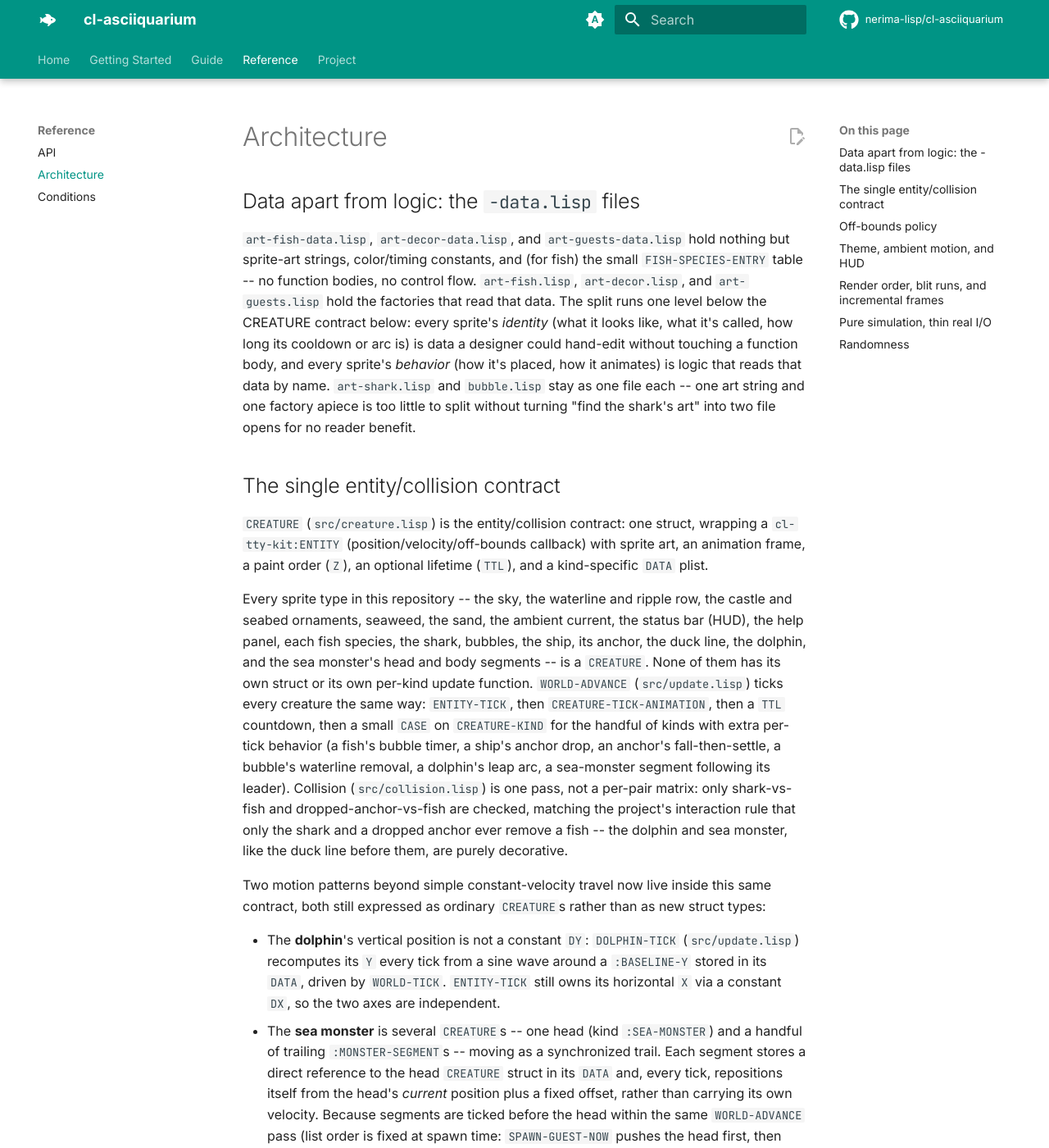
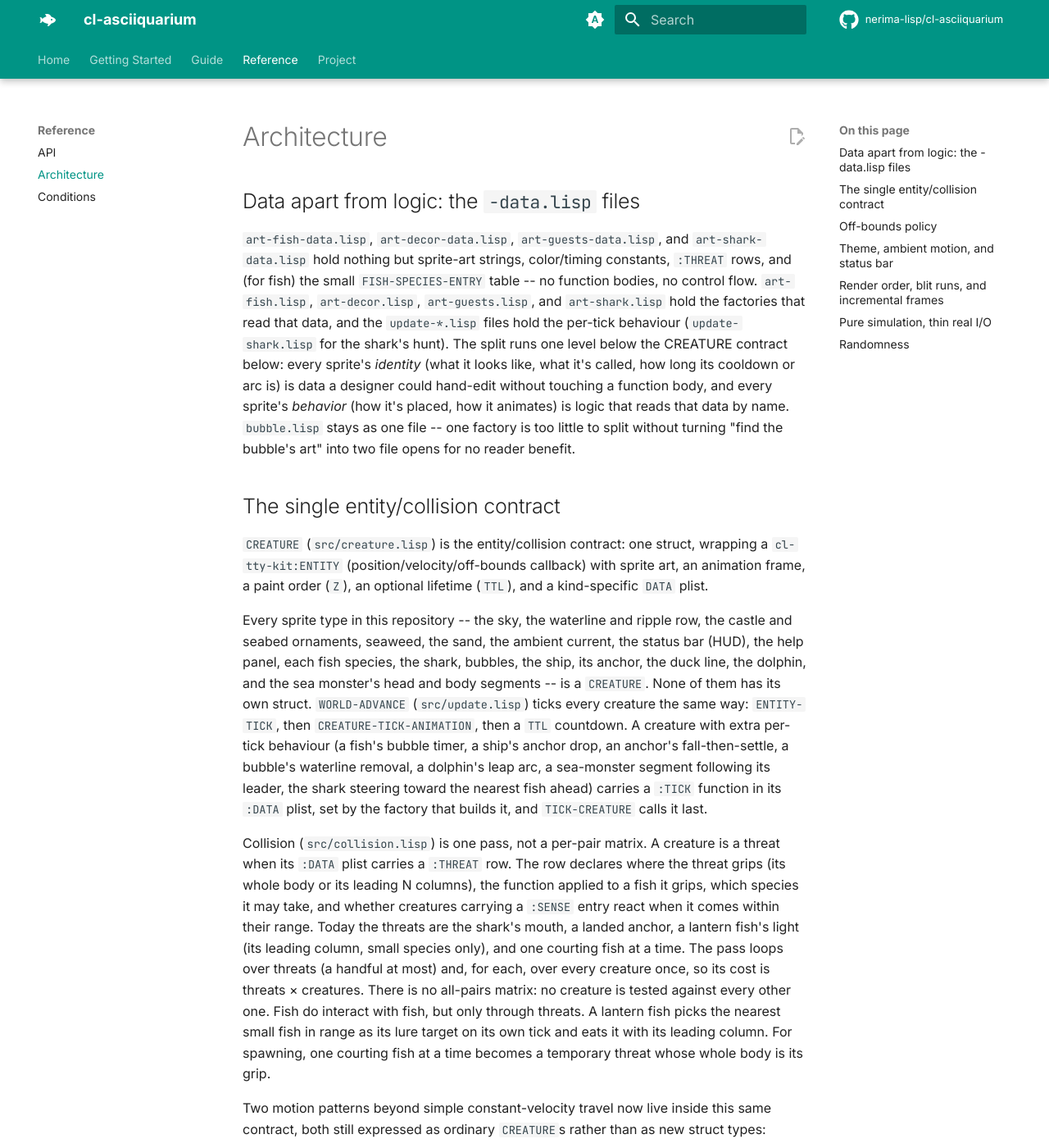
Before and after one commit to nerima-lisp/cl-asciiquarium, an MkDocs documentation site: the page built from docs/src/reference/architecture.md, in a window 1280 px wide and 1400 px high. Shown: the whole window at 82% size. Built offline with MkDocs 1.6.1 and Material for MkDocs 9.7.7, drawn with Linux system fonts in a browser that asks for light colours; comment, search, counter and statistics services are not loaded; some of the changed text lies outside the part shown.

Commit message:
feat: wire creature interactions into the build, keys, and docs
Load the shark, fish, school, and brood files, bind the c key to spawn a
school when the tank has room, list it in the help panel, add integration
tests across the interactions, and document the threat rows, schools,
spawning, refills, --max-fish, and --calm.

```diff
--- a/docs/src/reference/architecture.md
+++ b/docs/src/reference/architecture.md
@@ -2,18 +2,19 @@
 
 ## Data apart from logic: the `-data.lisp` files
 
-`art-fish-data.lisp`, `art-decor-data.lisp`, and `art-guests-data.lisp` hold
-nothing but sprite-art strings, color/timing constants, and (for fish) the
-small `FISH-SPECIES-ENTRY` table -- no function bodies, no control flow.
-`art-fish.lisp`, `art-decor.lisp`, and `art-guests.lisp` hold the factories
-that read that data. The split runs one level below the CREATURE contract
+`art-fish-data.lisp`, `art-decor-data.lisp`, `art-guests-data.lisp`, and
+`art-shark-data.lisp` hold nothing but sprite-art strings, color/timing
+constants, `:THREAT` rows, and (for fish) the small `FISH-SPECIES-ENTRY` table
+-- no function bodies, no control flow. `art-fish.lisp`, `art-decor.lisp`,
+`art-guests.lisp`, and `art-shark.lisp` hold the factories that read that
+data, and the `update-*.lisp` files hold the per-tick behaviour (`update-shark.lisp`
+for the shark's hunt). The split runs one level below the CREATURE contract
 below: every sprite's *identity* (what it looks like, what it's called, how
 long its cooldown or arc is) is data a designer could hand-edit without
 touching a function body, and every sprite's *behavior* (how it's placed,
-how it animates) is logic that reads that data by name. `art-shark.lisp` and
-`bubble.lisp` stay as one file each -- one art string and one factory apiece
-is too little to split without turning "find the shark's art" into two file
-opens for no reader benefit.
+how it animates) is logic that reads that data by name. `bubble.lisp` stays
+as one file -- one factory is too little to split without turning "find the
+bubble's art" into two file opens for no reader benefit.
 
 ## The single entity/collision contract
 
@@ -27,18 +28,29 @@ Every sprite type in this repository -- the sky, the waterline and ripple row,
 the castle and seabed ornaments, seaweed, the sand, the ambient current, the
 status bar (HUD), the help panel, each fish species, the shark, bubbles, the ship,
 its anchor, the duck line, the dolphin, and the sea monster's head and body
-segments -- is a `CREATURE`. None of them has its own struct or its own
-per-kind update function.
+segments -- is a `CREATURE`. None of them has its own struct.
 `WORLD-ADVANCE` (`src/update.lisp`) ticks every creature the same way:
-`ENTITY-TICK`, then `CREATURE-TICK-ANIMATION`, then a `TTL` countdown, then a
-small `CASE` on `CREATURE-KIND` for the handful of kinds with extra per-tick
-behavior (a fish's bubble timer, a ship's anchor drop, an anchor's
-fall-then-settle, a bubble's waterline removal, a dolphin's leap arc, a
-sea-monster segment following its leader). Collision (`src/collision.lisp`)
-is one pass, not a per-pair matrix: only shark-vs-fish and
-dropped-anchor-vs-fish are checked, matching the project's interaction rule
-that only the shark and a dropped anchor ever remove a fish -- the dolphin
-and sea monster, like the duck line before them, are purely decorative.
+`ENTITY-TICK`, then `CREATURE-TICK-ANIMATION`, then a `TTL` countdown. A
+creature with extra per-tick behaviour (a fish's bubble timer, a ship's anchor
+drop, an anchor's fall-then-settle, a bubble's waterline removal, a dolphin's
+leap arc, a sea-monster segment following its leader, the shark steering
+toward the nearest fish ahead) carries a `:TICK` function in its `:DATA` plist, set by the
+factory that builds it, and `TICK-CREATURE` calls it last.
+
+Collision (`src/collision.lisp`) is one pass, not a per-pair matrix. A
+creature is a threat when its `:DATA` plist carries a `:THREAT` row. The row
+declares where the threat grips (its whole body or its leading N columns), the
+function applied to a fish it grips, which species it may take, and whether
+creatures carrying a `:SENSE` entry react when it comes within their range.
+Today the threats are the shark's mouth, a landed anchor, a lantern fish's
+light (its leading column, small species only), and one courting fish at a
+time. The pass loops over threats (a handful at most) and, for each, over every
+creature once, so its cost is threats × creatures. There is no all-pairs
+matrix: no creature is tested against every other one. Fish do interact with
+fish, but only through threats. A lantern fish picks the nearest small fish in
+range as its lure target on its own tick and eats it with its leading column.
+For spawning, one courting fish at a time becomes a temporary threat whose
+whole body is its grip.
 
 Two motion patterns beyond simple constant-velocity travel now live inside
 this same contract, both still expressed as ordinary `CREATURE`s rather than
@@ -87,7 +99,7 @@ from, not "every guest factory."
 - `:DESPAWN` -- mark it `REMOVEP`, removed at the end of the current tick
   (the shark, the ship, the duck line -- creatures whose next appearance is
   instead scheduled by a cooldown in `spawn.lisp`).
-- `:NONE` -- no callback (the background scenery, the HUD, and things
+- `:NONE` -- no callback (the background scenery, the status bar, and things
   like bubbles and the anchor whose removal condition is not a hard screen
   edge).
 
@@ -111,10 +123,10 @@ it only removes the creature on the edge its own velocity is carrying it
 toward -- the far edge it is *leaving through*, never the near edge it
 *entered from*.
 
-## Theme, ambient motion, and HUD
+## Theme, ambient motion, and status bar
 
 `WORLD` owns the selected visual theme (`:ABYSS`, `:CORAL`, or `:MOONLIGHT`)
-and whether the HUD is visible. Each theme has a 24-bit palette of named color
+and whether the status bar is visible. Each theme has a 24-bit palette of named color
 roles (`+THEME-RGB-PALETTES+` in `src/palette.lisp`), and `*COLOR-MODE*` decides
 how a role reaches the terminal: as a 24-bit color, the nearest 256-color
 index, the nearest of the 16 system colors, or no color. `COLOR-STYLE` resolves
@@ -130,7 +142,7 @@ run. Every kind but the fish has a restyler: the scenery, the status bar, the
 help panel, bubbles, and the shark and special guests (which share
 `REGISTER-NAMED-COLOR-RESTYLER`). A kind without one, today only the fish,
 keeps the colors it was built with. `WORLD-CYCLE-THEME` is `WORLD-SET-THEME` with the next
-member of `+VISUAL-THEMES+`. `WORLD-TOGGLE-HUD` adds or removes the HUD
+member of `+VISUAL-THEMES+`. `WORLD-TOGGLE-HUD` adds or removes the status bar
 creature without changing simulation state.
 
 The scenery is laid out from the screen size by `MAKE-BACKGROUND-CREATURES`
@@ -146,7 +158,7 @@ The ambient current is a four-row animated `:AMBIENT-CURRENT` creature with
 four deterministic frames, its rows spread through the water between the
 ripple row and the sand. It has no edge callback, but it still participates
 in z-ordering, clipping, prepared-sprite caching, and incremental redraw. The
-HUD is the one-row status bar, a `:HUD` creature at the top render layer on
+status bar is a one-row `:HUD` creature at the top render layer on
 the bottom row. Its text is rebuilt whenever something it shows changes
 (theme, pause, fish count, redraw, resize, a notification), never per tick; `WORLD-NOTIFY` sets a notification that `WORLD-ADVANCE` counts down,
 paused or not, for four seconds of ticks at the `TICKS-PER-SECOND` given to
```
Also changed, not shown: docs/src/getting-started.md (+9 -4 lines), docs/src/guide/usage.md (+47 -6 lines), docs/src/project/roadmap.md (+22 -14 lines), docs/src/reference/api.md (+4 -4 lines), README.md, 4 other files.
